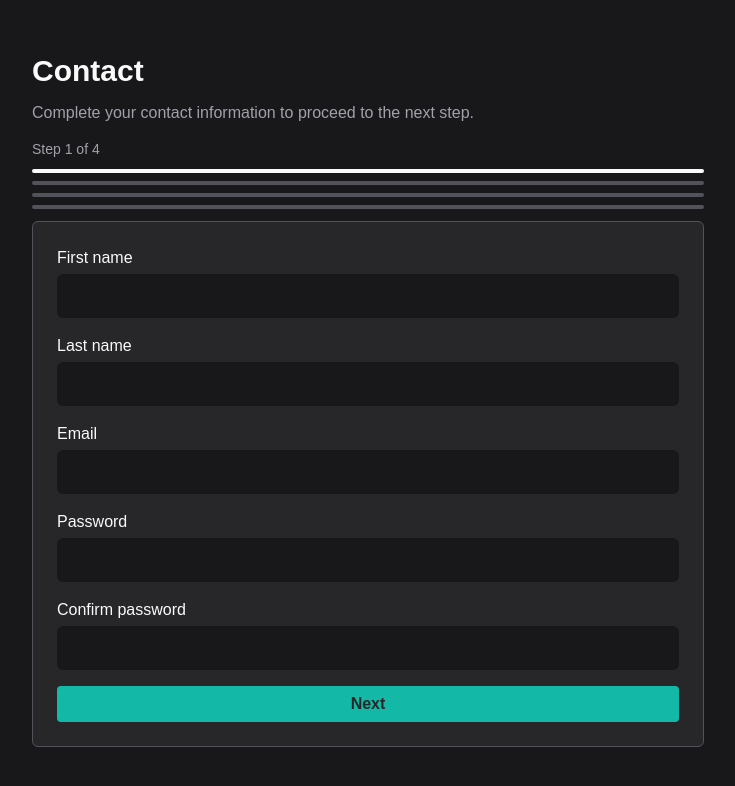
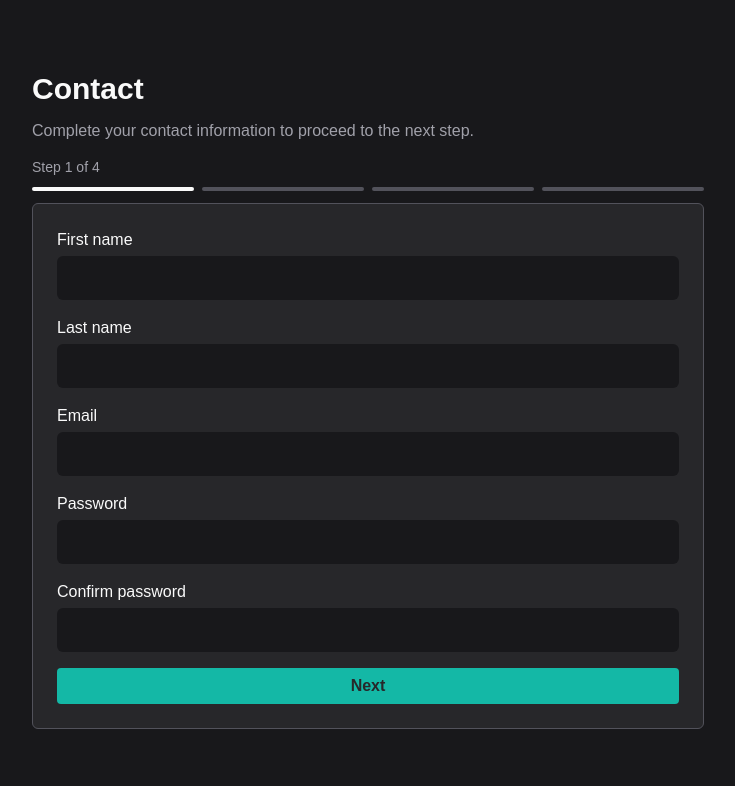
Before and after one commit to gustavosalviato/multi-step-form-testing, a Next.js app: page / in a window 1280 px wide. Shown: the top 786 px of the page, without its empty margins (272-1007 px from the left). Built offline with nearby package versions, Linux system fonts and the light colour scheme.

Commit message:
refactor: multi step & added tests

```diff
--- a/src/components/MultiStep/Step.tsx
+++ b/src/components/MultiStep/Step.tsx
@@ -6,7 +6,7 @@ interface StepProps {
 
 export function Step({ active }: StepProps) {
   return (
-    <div
+    <li
       className={clsx('h-1 rounded', {
         'bg-zinc-50': active,
         'bg-zinc-600': !active,
--- a/src/components/MultiStep/index.tsx
+++ b/src/components/MultiStep/index.tsx
@@ -1,3 +1,5 @@
+import clsx from 'clsx'
+
 import { Step } from './Step'
 
 interface MultiStepProps {
@@ -6,17 +8,20 @@ interface MultiStepProps {
 }
 
 export function MultiStep({ currentStep = 2, size = 4 }: MultiStepProps) {
-  const sizeToString = size.toString()
-
   return (
     <div className="w-full">
       <span className="text-sm text-zinc-400">{`Step ${currentStep} of ${size}`}</span>
 
-      <div className={`grid grid-cols-${sizeToString} gap-2 mt-2`}>
+      <ul
+        className={clsx('grid gap-2 mt-2', {
+          'grid-cols-4': size === 4,
+          'grid-cols-3': size === 3,
+        })}
+      >
         {Array.from({ length: size }, (_, i) => i + 1).map((step) => {
           return <Step key={step} active={currentStep >= step} />
         })}
-      </div>
+      </ul>
     </div>
   )
 }
```
Also changed, not shown: 1 other file (tests, documents, lock files or other folders).
